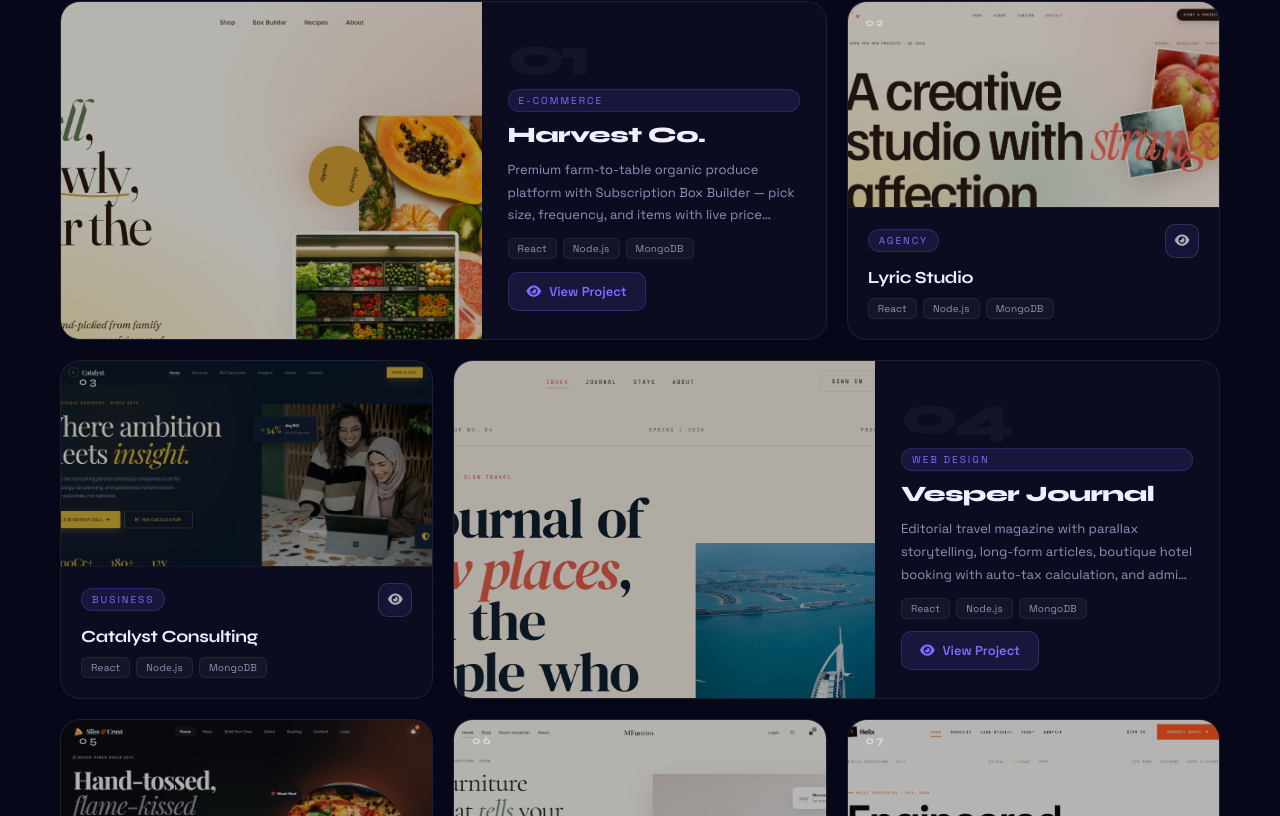
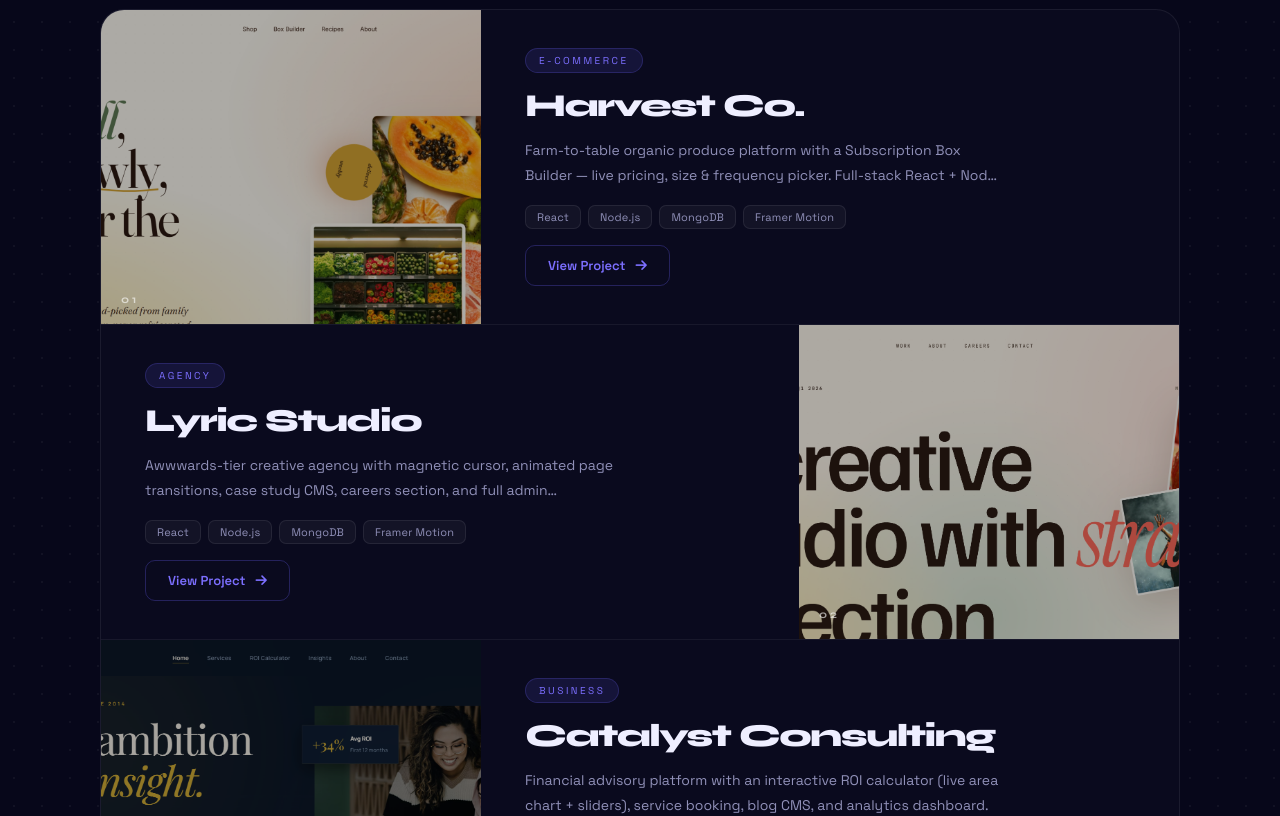
Before and after one commit to Nahid788-coder/portfolio, a React (Vite) app: page / in a window 1280 px wide. Shown: the part 4024-4840 px from the top of the page. Built offline with nearby package versions, Linux system fonts and the light colour scheme.

Commit message:
Complete portfolio redesign: agency-style alternating row layout

```diff
--- a/src/App.css
+++ b/src/App.css
@@ -921,7 +921,7 @@ h1, h2, h3, h4 {
 /* ============ PORTFOLIO ============ */
 .protfolio {
   padding: 120px 60px;
-  max-width: 1320px;
+  max-width: 1200px;
   margin: 0 auto;
 }
 
@@ -941,7 +941,7 @@ h1, h2, h3, h4 {
   display: flex;
   gap: 8px;
   justify-content: center;
-  margin-bottom: 48px;
+  margin-bottom: 56px;
   flex-wrap: wrap;
 }
 
@@ -967,232 +967,180 @@ h1, h2, h3, h4 {
   box-shadow: 0 4px 20px rgba(108,99,255,0.35);
 }
 
-/* ---- GRID ---- */
-.portfolio-grid {
+/* ============ PROJECT LIST ============ */
+.portfolio-list {
+  display: flex;
+  flex-direction: column;
+  border: 1px solid rgba(255,255,255,0.07);
+  border-radius: 24px;
+  overflow: hidden;
+  background: #0a0a1e;
+}
+
+/* ---- SINGLE ROW ---- */
+.p-row {
   display: grid;
-  grid-template-columns: repeat(3, 1fr);
-  gap: 20px;
-}
-
-/* ---- BASE CARD ---- */
-.portfolio-item {
-  position: relative;
-  border-radius: 20px;
+  grid-template-columns: 380px 1fr;
+  min-height: 260px;
+  border-bottom: 1px solid rgba(255,255,255,0.06);
+  cursor: pointer;
+  position: relative;
   overflow: hidden;
-  border: 1px solid rgba(255,255,255,0.08);
-  background: #0c0c20;
-  display: flex;
-  flex-direction: column;
-  cursor: pointer;
-}
-
-.portfolio-item.revealed { opacity: 1; }
-
-/* Accent line reveals on hover */
-.portfolio-item::after {
+  transition: background 0.4s ease;
+}
+
+.p-row:last-child { border-bottom: none; }
+
+.p-row.row-visible {
+  transition: background 0.4s ease;
+}
+
+/* Left accent bar */
+.p-row::before {
   content: '';
   position: absolute;
-  top: 0; left: 0; right: 0;
-  height: 2px;
-  background: linear-gradient(90deg, var(--accent), var(--accent2));
-  transform: scaleX(0);
-  transform-origin: left;
+  left: 0; top: 0; bottom: 0;
+  width: 3px;
+  background: linear-gradient(to bottom, var(--accent), var(--accent2));
+  transform: scaleY(0);
+  transform-origin: top;
   transition: transform 0.45s cubic-bezier(0.22,1,0.36,1);
-  z-index: 5;
-  pointer-events: none;
-}
-.portfolio-item:hover::after { transform: scaleX(1); }
-
-/* Image wrapper */
-.portfolio-img-wrap {
+  z-index: 4;
+}
+.p-row.row-visible:hover::before { transform: scaleY(1); }
+.p-row.p-row--reverse::before {
+  left: auto;
+  right: 0;
+  transform-origin: bottom;
+}
+.p-row--reverse.row-visible:hover::before { transform: scaleY(1); }
+
+.p-row.row-visible:hover {
+  background: rgba(108,99,255,0.035);
+}
+
+/* Reverse: image on right */
+.p-row--reverse {
+  grid-template-columns: 1fr 380px;
+}
+.p-row--reverse .p-row__img { order: 2; }
+.p-row--reverse .p-row__body { order: 1; }
+
+/* ---- IMAGE SIDE ---- */
+.p-row__img {
   position: relative;
   overflow: hidden;
-  height: 205px;
-  flex-shrink: 0;
-}
-
-.portfolio-img-wrap img {
+}
+
+.p-row__img img {
   width: 100%;
   height: 100%;
   object-fit: cover;
-  filter: brightness(0.72);
-  transition: transform 0.7s cubic-bezier(0.22,1,0.36,1), filter 0.4s ease;
+  filter: brightness(0.68);
+  transition: transform 0.8s cubic-bezier(0.22,1,0.36,1),
+              filter 0.5s ease;
   display: block;
 }
 
-.portfolio-item:hover .portfolio-img-wrap img {
-  transform: scale(1.07);
-  filter: brightness(0.42);
-}
-
-/* Shine sweep on image only */
-.portfolio-img-wrap::before {
+.p-row.row-visible:hover .p-row__img img {
+  transform: scale(1.06);
+  filter: brightness(0.45);
+}
+
+/* Shine sweep on image */
+.p-row__img::after {
   content: '';
   position: absolute;
   inset: 0;
-  background: linear-gradient(120deg, transparent 30%, rgba(255,255,255,0.1) 50%, transparent 70%);
+  background: linear-gradient(120deg, transparent 30%, rgba(255,255,255,0.08) 50%, transparent 70%);
   transform: translateX(-100%);
-  transition: transform 0.65s cubic-bezier(0.22,1,0.36,1);
+  transition: transform 0.7s cubic-bezier(0.22,1,0.36,1);
+  pointer-events: none;
   z-index: 2;
-  pointer-events: none;
-}
-.portfolio-item:hover .portfolio-img-wrap::before { transform: translateX(100%); }
-
-/* Card number (top-left on image) */
-.portfolio-num {
+}
+.p-row.row-visible:hover .p-row__img::after { transform: translateX(100%); }
+
+.p-row__num {
   position: absolute;
-  top: 14px;
-  left: 18px;
+  bottom: 18px;
+  left: 20px;
   font-family: 'Syne', sans-serif;
   font-size: 11px;
   font-weight: 700;
-  color: rgba(255,255,255,0.55);
-  letter-spacing: 2.5px;
+  letter-spacing: 3px;
+  color: rgba(255,255,255,0.6);
   z-index: 3;
   pointer-events: none;
 }
 
-/* Always-visible meta bar */
-.portfolio-meta {
-  padding: 16px 20px 20px;
-  flex: 1;
+/* ---- CONTENT SIDE ---- */
+.p-row__body {
+  padding: 38px 44px;
   display: flex;
   flex-direction: column;
-  gap: 10px;
-  border-top: 1px solid rgba(255,255,255,0.05);
-}
-
-.portfolio-meta-top {
-  display: flex;
-  justify-content: space-between;
-  align-items: center;
-  gap: 10px;
-}
-
-.portfolio-category {
+  justify-content: center;
+  gap: 16px;
+}
+
+.p-row__cat {
   font-size: 10px;
   text-transform: uppercase;
-  letter-spacing: 2px;
+  letter-spacing: 2.5px;
   color: var(--accent);
   background: rgba(108,99,255,0.12);
   border: 1px solid rgba(108,99,255,0.22);
-  padding: 4px 10px;
+  padding: 5px 13px;
   border-radius: 100px;
+  align-self: flex-start;
   white-space: nowrap;
-  flex-shrink: 0;
-}
-
-.portfolio-meta h3 {
-  font-size: 17px;
-  font-weight: 700;
-  color: var(--text-primary);
-  line-height: 1.2;
-  letter-spacing: -0.3px;
-}
-
-.portfolio-tech-row {
-  display: flex;
-  gap: 6px;
-  flex-wrap: wrap;
-}
-
-.portfolio-tech-row span {
-  font-size: 10px;
-  color: var(--text-secondary);
-  background: rgba(255,255,255,0.04);
-  border: 1px solid rgba(255,255,255,0.07);
-  padding: 3px 9px;
-  border-radius: 6px;
-  letter-spacing: 0.2px;
-}
-
-/* Eye button */
-.eye-btn {
-  width: 34px;
-  height: 34px;
-  border-radius: 10px;
-  border: 1px solid rgba(255,255,255,0.12);
-  background: rgba(108,99,255,0.1);
-  color: rgba(255,255,255,0.65);
-  font-size: 13px;
-  cursor: pointer;
-  transition: all 0.3s ease;
-  display: flex;
-  align-items: center;
-  justify-content: center;
-  flex-shrink: 0;
-}
-
-.eye-btn:hover {
-  background: var(--accent);
-  border-color: var(--accent);
-  color: white;
-  transform: scale(1.1);
-  box-shadow: 0 4px 16px rgba(108,99,255,0.45);
-}
-
-/* ---- FEATURED CARD (horizontal split) ---- */
-.portfolio-item.featured {
-  grid-column: span 2;
-  flex-direction: row;
-  min-height: 285px;
-}
-
-.portfolio-item.featured .portfolio-img-wrap {
-  flex: 0 0 55%;
-  height: 100%;
-}
-
-.portfolio-featured-body {
-  flex: 1;
-  padding: 28px 26px;
-  display: flex;
-  flex-direction: column;
-  gap: 11px;
-  justify-content: center;
-  min-width: 0;
-  background: #0c0c20;
-}
-
-.portfolio-big-num {
+}
+
+.p-row__title {
   font-family: 'Syne', sans-serif;
-  font-size: 54px;
-  font-weight: 800;
-  color: rgba(255,255,255,0.04);
-  line-height: 1;
-  letter-spacing: -4px;
-  margin-bottom: -6px;
-  display: block;
-  pointer-events: none;
-  user-select: none;
-}
-
-.portfolio-featured-body h3 {
-  font-size: 22px;
+  font-size: 32px;
   font-weight: 800;
   color: var(--text-primary);
-  letter-spacing: -0.5px;
-  line-height: 1.15;
-}
-
-.portfolio-featured-desc {
-  font-size: 13px;
-  color: var(--text-secondary);
-  line-height: 1.75;
+  letter-spacing: -1.5px;
+  line-height: 1.05;
+  transition: color 0.3s ease;
+}
+.p-row.row-visible:hover .p-row__title { color: #fff; }
+
+.p-row__desc {
+  font-size: 14px;
+  color: var(--text-secondary);
+  line-height: 1.8;
+  max-width: 480px;
   display: -webkit-box;
-  -webkit-line-clamp: 3;
+  -webkit-line-clamp: 2;
   -webkit-box-orient: vertical;
   overflow: hidden;
 }
 
-.portfolio-cta-btn {
+.p-row__tech {
+  display: flex;
+  gap: 7px;
+  flex-wrap: wrap;
+}
+
+.p-row__tech span {
+  font-size: 11px;
+  color: var(--text-secondary);
+  background: rgba(255,255,255,0.04);
+  border: 1px solid rgba(255,255,255,0.08);
+  padding: 4px 11px;
+  border-radius: 7px;
+  letter-spacing: 0.2px;
+}
+
+.p-row__btn {
   display: inline-flex;
   align-items: center;
-  gap: 8px;
-  padding: 10px 18px;
-  background: rgba(108,99,255,0.12);
+  gap: 10px;
+  padding: 11px 22px;
+  background: transparent;
   color: var(--accent);
-  border: 1px solid rgba(108,99,255,0.25);
+  border: 1px solid rgba(108,99,255,0.28);
   border-radius: 10px;
   font-size: 13px;
   font-weight: 600;
@@ -1200,16 +1148,20 @@ h1, h2, h3, h4 {
   cursor: pointer;
   transition: all 0.3s ease;
   align-self: flex-start;
-  margin-top: auto;
-}
-
-.portfolio-cta-btn:hover {
+}
+
+.p-row__btn i {
+  transition: transform 0.3s ease;
+}
+
+.p-row__btn:hover {
   background: var(--accent);
   border-color: var(--accent);
   color: white;
-  transform: translateX(4px);
-  box-shadow: 0 6px 22px rgba(108,99,255,0.4);
-}
+  box-shadow: 0 6px 24px rgba(108,99,255,0.4);
+}
+
+.p-row__btn:hover i { transform: translateX(5px); }
 
 /* ============ MODAL ============ */
 .project-modal-overlay {
@@ -1724,16 +1676,23 @@ h1, h2, h3, h4 {
   .about-right { grid-template-columns: 1fr; }
   .skills-container { grid-template-columns: 1fr; }
   .services-grid { grid-template-columns: 1fr; }
-  .portfolio-grid { grid-template-columns: 1fr; }
-  .portfolio-item.featured {
-    grid-column: span 1;
-    flex-direction: column;
+  .p-row,
+  .p-row--reverse {
+    grid-template-columns: 1fr;
     min-height: auto;
   }
-  .portfolio-item.featured .portfolio-img-wrap {
-    flex: 0 0 200px;
+  .p-row__img {
     height: 200px;
+    order: 0 !important;
   }
+  .p-row__body {
+    order: 1 !important;
+    padding: 24px 22px;
+    gap: 12px;
+  }
+  .p-row__title { font-size: 22px; letter-spacing: -0.5px; }
+  .p-row--reverse .p-row__img { order: 0 !important; }
+  .p-row--reverse .p-row__body { order: 1 !important; }
 
   .section-title { font-size: 36px; }
 
--- a/src/Protfolio.jsx
+++ b/src/Protfolio.jsx
@@ -6,7 +6,7 @@ function Protfolio() {
     const [activeFilter, setActiveFilter] = useState('All');
     const headRef = useReveal();
     const filterRef = useReveal();
-    const cardRefs = useRef([]);
+    const rowRefs = useRef([]);
 
     const BASE = 'https://nahid788-coder.github.io/live-designs';
     const projects = [
@@ -15,45 +15,43 @@ function Protfolio() {
             title: 'Harvest Co.',
             category: 'E-Commerce',
             link: `${BASE}/organick/`,
-            description: 'Premium farm-to-table organic produce platform with Subscription Box Builder — pick size, frequency, and items with live price updates. Full-stack React + Node + MongoDB.',
+            description: 'Farm-to-table organic produce platform with a Subscription Box Builder — live pricing, size & frequency picker. Full-stack React + Node + MongoDB.',
             technologies: ['React', 'Node.js', 'MongoDB', 'Framer Motion'],
             features: ['Subscription Box Builder', 'Product Catalog', 'Recipes CMS', 'Admin Dashboard'],
-            featured: true,
         },
         {
             image: '/image/andia.png',
             title: 'Lyric Studio',
             category: 'Agency',
             link: `${BASE}/andia/`,
-            description: 'Awwwards-tier creative agency with magnetic cursor, page transitions, case studies, careers section, and full admin dashboard. React + Node + MongoDB.',
+            description: 'Awwwards-tier creative agency with magnetic cursor, animated page transitions, case study CMS, careers section, and full admin dashboard.',
             technologies: ['React', 'Node.js', 'MongoDB', 'Framer Motion'],
-            features: ['Custom Magnetic Cursor', 'Page Transitions', 'Case Studies CMS', 'Careers + Admin'],
+            features: ['Magnetic Cursor', 'Page Transitions', 'Case Studies CMS', 'Careers + Admin'],
         },
         {
             image: '/image/babun.png',
             title: 'Catalyst Consulting',
             category: 'Business',
             link: `${BASE}/babun/`,
-            description: 'Financial advisory platform with interactive ROI calculator (live area chart + sliders), service booking, blog, and admin analytics. React + Node + MongoDB + JWT.',
+            description: 'Financial advisory platform with an interactive ROI calculator (live area chart + sliders), service booking, blog CMS, and analytics dashboard.',
             technologies: ['React', 'Node.js', 'MongoDB', 'Recharts'],
-            features: ['Live ROI Calculator', 'Booking System', 'Blog CMS', 'Admin Dashboard'],
+            features: ['Live ROI Calculator', 'Booking System', 'Blog CMS', 'Admin Analytics'],
         },
         {
             image: '/image/elegance.png',
             title: 'Vesper Journal',
             category: 'Web Design',
             link: `${BASE}/elegance/`,
-            description: 'Editorial travel magazine with parallax storytelling, long-form articles, boutique hotel booking with auto-tax calculation, and admin newsroom dashboard. React + Node + MongoDB.',
+            description: 'Editorial travel magazine with parallax storytelling, long-form article CMS, boutique hotel booking with auto-tax, and newsroom admin dashboard.',
             technologies: ['React', 'Node.js', 'MongoDB', 'Framer Motion'],
-            features: ['Parallax Storytelling', 'Boutique Stays Booking', 'Editorial CMS', 'Newsroom Dashboard'],
-            featured: true,
+            features: ['Parallax Storytelling', 'Boutique Booking', 'Editorial CMS', 'Newsroom Dashboard'],
         },
         {
             image: '/image/pizza.png',
             title: 'Slice & Crust',
             category: 'Business',
             link: `${BASE}/pizza/`,
-            description: 'Wood-fired pizzeria app with full Pizza Customizer, Razorpay payments, Socket.io live order tracking, table booking, and admin charts dashboard.',
+            description: 'Pizzeria app with full Pizza Customizer, Razorpay payments, Socket.io live order tracking, table booking system, and admin charts dashboard.',
             technologies: ['React', 'Node.js', 'MongoDB', 'Socket.io'],
             features: ['Pizza Customizer', 'Razorpay Payments', 'Live Order Tracking', 'Admin Dashboard'],
         },
@@ -62,16 +60,16 @@ function Protfolio() {
             title: 'Verde Living',
             category: 'E-Commerce',
             link: `${BASE}/mfurniro/`,
-            description: 'Premium furniture e-commerce with drag-drop 2D Room Visualizer, wishlist, reviews, full checkout flow, and admin product management.',
+            description: 'Premium furniture store with a drag-and-drop 2D Room Visualizer, wishlist, reviews, full checkout flow, and admin product management.',
             technologies: ['React', 'Node.js', 'MongoDB', 'Framer Motion'],
-            features: ['Room Visualizer', 'Wishlist + Reviews', 'Full Checkout', 'Product CMS'],
+            features: ['2D Room Visualizer', 'Wishlist + Reviews', 'Full Checkout', 'Product CMS'],
         },
         {
             image: '/image/nisuka.png',
             title: 'Helix Industrial',
             category: 'Business',
             link: `${BASE}/nisuka/`,
-            description: 'Industrial B2B platform with multi-step RFQ Calculator, live pricing breakdowns, product catalog, case studies, and sales pipeline dashboard. React + Node + MongoDB.',
+            description: 'Industrial B2B platform with a multi-step RFQ Calculator, live pricing breakdowns, product catalog, case studies, and sales pipeline dashboard.',
             technologies: ['React', 'Node.js', 'MongoDB', 'Framer Motion'],
             features: ['Live RFQ Calculator', 'Product Catalog', 'Case Studies', 'Pipeline Dashboard'],
         },
@@ -80,9 +78,9 @@ function Protfolio() {
             title: 'Atelier 9',
             category: 'Agency',
             link: `${BASE}/studio-people/`,
-            description: 'Brutalist architecture & acoustics studio with sticky horizontal scroll showcase, project case studies, press archive, inquiry system, and admin console.',
+            description: 'Architecture & acoustics studio with sticky horizontal scroll showcase, project case studies, press archive, inquiry system, and admin console.',
             technologies: ['React', 'Node.js', 'MongoDB', 'Framer Motion'],
-            features: ['Horizontal Scroll Showcase', 'Project Detail Pages', 'Press Archive', 'Inquiry CMS'],
+            features: ['Horizontal Scroll', 'Project Case Studies', 'Press Archive', 'Inquiry CMS'],
         },
     ];
 
@@ -90,28 +88,27 @@ function Protfolio() {
     const filtered = activeFilter === 'All' ? projects : projects.filter(p => p.category === activeFilter);
 
     useEffect(() => {
-        cardRefs.current = cardRefs.current.slice(0, filtered.length);
+        rowRefs.current = rowRefs.current.slice(0, filtered.length);
         const observers = [];
-        cardRefs.current.forEach((el, i) => {
+        rowRefs.current.forEach((el, i) => {
             if (!el) return;
-            el.classList.remove('revealed');
+            el.classList.remove('row-visible');
             el.style.opacity = '0';
-            el.style.transform = 'translateY(60px) scale(0.97)';
-            el.style.transition = `opacity 0.7s cubic-bezier(0.22,1,0.36,1) ${i * 0.1}s, transform 0.7s cubic-bezier(0.22,1,0.36,1) ${i * 0.1}s`;
+            el.style.transform = 'translateY(50px)';
+            el.style.transition = `opacity 0.65s cubic-bezier(0.22,1,0.36,1) ${i * 0.09}s, transform 0.65s cubic-bezier(0.22,1,0.36,1) ${i * 0.09}s`;
             const obs = new IntersectionObserver(([entry]) => {
                 if (entry.isIntersecting) {
                     el.style.opacity = '1';
-                    el.style.transform = 'translateY(0) scale(1)';
-                    const onDone = () => {
+                    el.style.transform = 'translateY(0)';
+                    el.addEventListener('transitionend', () => {
                         el.style.opacity = '';
                         el.style.transform = '';
                         el.style.transition = '';
-                        el.classList.add('revealed');
-                    };
-                    el.addEventListener('transitionend', onDone, { once: true });
+                        el.classList.add('row-visible');
+                    }, { once: true });
                     obs.unobserve(el);
                 }
-            }, { threshold: 0.08 });
+            }, { threshold: 0.06 });
             obs.observe(el);
             observers.push(obs);
         });
@@ -127,8 +124,8 @@ function Protfolio() {
                 <div className="section-tag">
                     <i className="fa-solid fa-layer-group"></i> Portfolio
                 </div>
-                <h1 className="section-title">My Recent <span>Works</span></h1>
-                <p className="section-subtitle">A collection of full-stack projects I've designed and engineered</p>
+                <h1 className="section-title">Selected <span>Projects</span></h1>
+                <p className="section-subtitle">Full-stack applications I've designed, engineered, and shipped</p>
             </div>
 
             <div className="portfolio-filter reveal" ref={filterRef}>
@@ -143,63 +140,32 @@ function Protfolio() {
                 ))}
             </div>
 
-            <div className="portfolio-grid">
+            <div className="portfolio-list">
                 {filtered.map((project, index) => (
                     <div
-                        className={`portfolio-item ${project.featured ? 'featured' : ''}`}
+                        className={`p-row ${index % 2 !== 0 ? 'p-row--reverse' : ''}`}
                         key={project.title}
-                        ref={el => cardRefs.current[index] = el}
+                        ref={el => rowRefs.current[index] = el}
                     >
-                        {project.featured ? (
-                            <>
-                                <div className="portfolio-img-wrap">
-                                    <img src={project.image} alt={project.title} />
+                        <div className="p-row__img">
+                            <img src={project.image} alt={project.title} loading="lazy" />
+                            <span className="p-row__num">{String(index + 1).padStart(2, '0')}</span>
                         </div>
-                                <div className="portfolio-featured-body">
-                                    <span className="portfolio-big-num">
-                                        {String(index + 1).padStart(2, '0')}
-                                    </span>
-                                    <span className="portfolio-category">{project.category}</span>
-                                    <h3>{project.title}</h3>
-                                    <p className="portfolio-featured-desc">{project.description}</p>
-                                    <div className="portfolio-tech-row">
-                                        {project.technologies.slice(0, 3).map((t, i) => (
+
+                        <div className="p-row__body">
+                            <span className="p-row__cat">{project.category}</span>
+                            <h3 className="p-row__title">{project.title}</h3>
+                            <p className="p-row__desc">{project.description}</p>
+                            <div className="p-row__tech">
+                                {project.technologies.map((t, i) => (
                                     <span key={i}>{t}</span>
                                 ))}
                             </div>
-                                    <button onClick={() => openModal(project)} className="portfolio-cta-btn">
-                                        <i className="fa-solid fa-eye"></i> View Project
+                            <button onClick={() => openModal(project)} className="p-row__btn">
+                                View Project
+                                <i className="fa-solid fa-arrow-right"></i>
                             </button>
                         </div>
-                            </>
-                        ) : (
-                            <>
-                                <span className="portfolio-num">
-                                    {String(index + 1).padStart(2, '0')}
-                                </span>
-                                <div className="portfolio-img-wrap">
-                                    <img src={project.image} alt={project.title} />
-                                </div>
-                                <div className="portfolio-meta">
-                                    <div className="portfolio-meta-top">
-                                        <span className="portfolio-category">{project.category}</span>
-                                        <button
-                                            onClick={() => openModal(project)}
-                                            className="eye-btn"
-                                            aria-label="View project"
-                                        >
-                                            <i className="fa-solid fa-eye"></i>
-                                        </button>
-                                    </div>
-                                    <h3>{project.title}</h3>
-                                    <div className="portfolio-tech-row">
-                                        {project.technologies.slice(0, 3).map((t, i) => (
-                                            <span key={i}>{t}</span>
-                                        ))}
-                                    </div>
-                                </div>
-                            </>
-                        )}
                     </div>
                 ))}
             </div>
--- a/src/animations.css
+++ b/src/animations.css
@@ -383,20 +383,9 @@
   to { transform: rotate(360deg); }
 }
 
-/* ---------- PORTFOLIO HOVER GLOW ---------- */
-.portfolio-item.revealed {
-  transition: transform 0.5s cubic-bezier(0.22, 1, 0.36, 1),
-              box-shadow 0.5s ease,
-              border-color 0.4s ease;
-}
-.portfolio-item.revealed:hover {
-  transform: translateY(-8px);
-  box-shadow: 0 28px 72px rgba(108, 99, 255, 0.22);
-  border-color: rgba(108, 99, 255, 0.38);
-}
-.portfolio-item.featured.revealed:hover {
-  transform: none;
-  box-shadow: 0 8px 48px rgba(108, 99, 255, 0.18);
+/* ---------- PORTFOLIO ROW REVEAL ---------- */
+.p-row.row-visible {
+  opacity: 1;
 }
 
 /* ---------- BACK-TO-TOP BUTTON ---------- */
```
Lines whose indentation alone changed are shown as unchanged.
